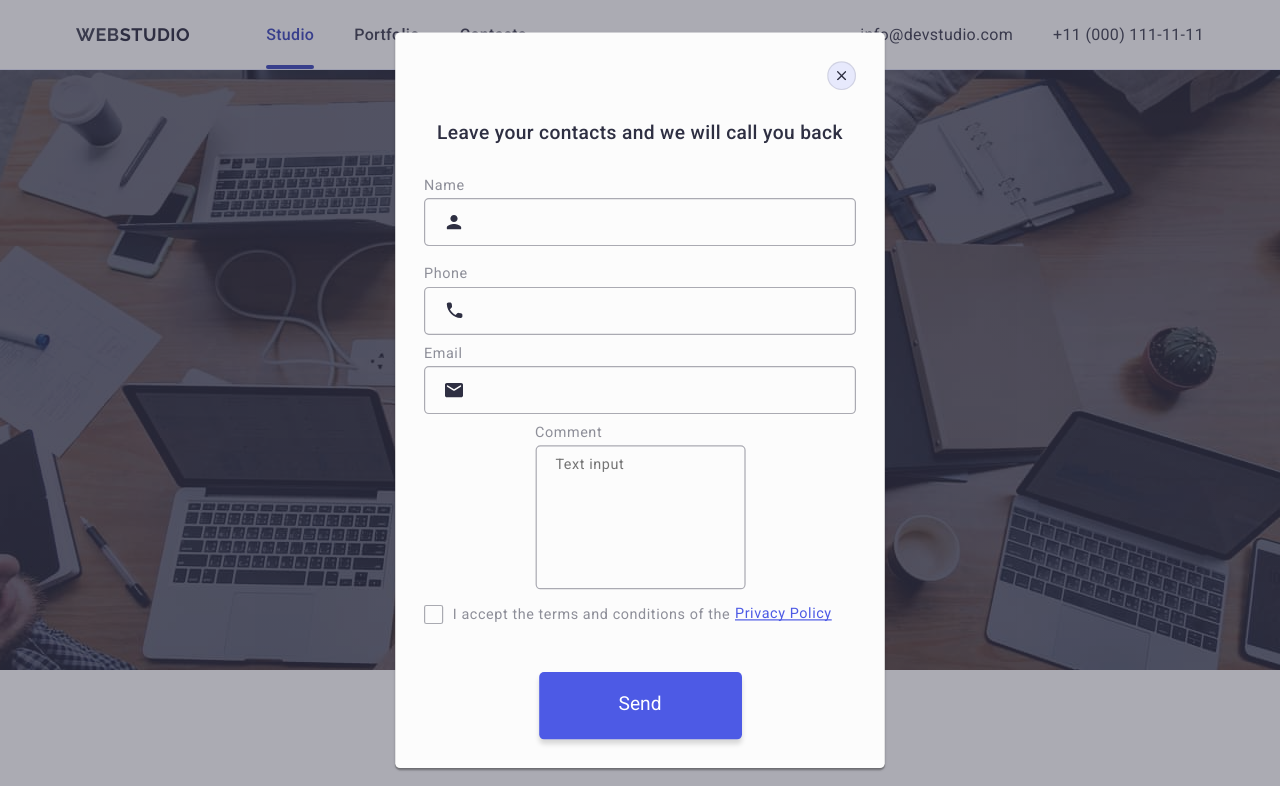
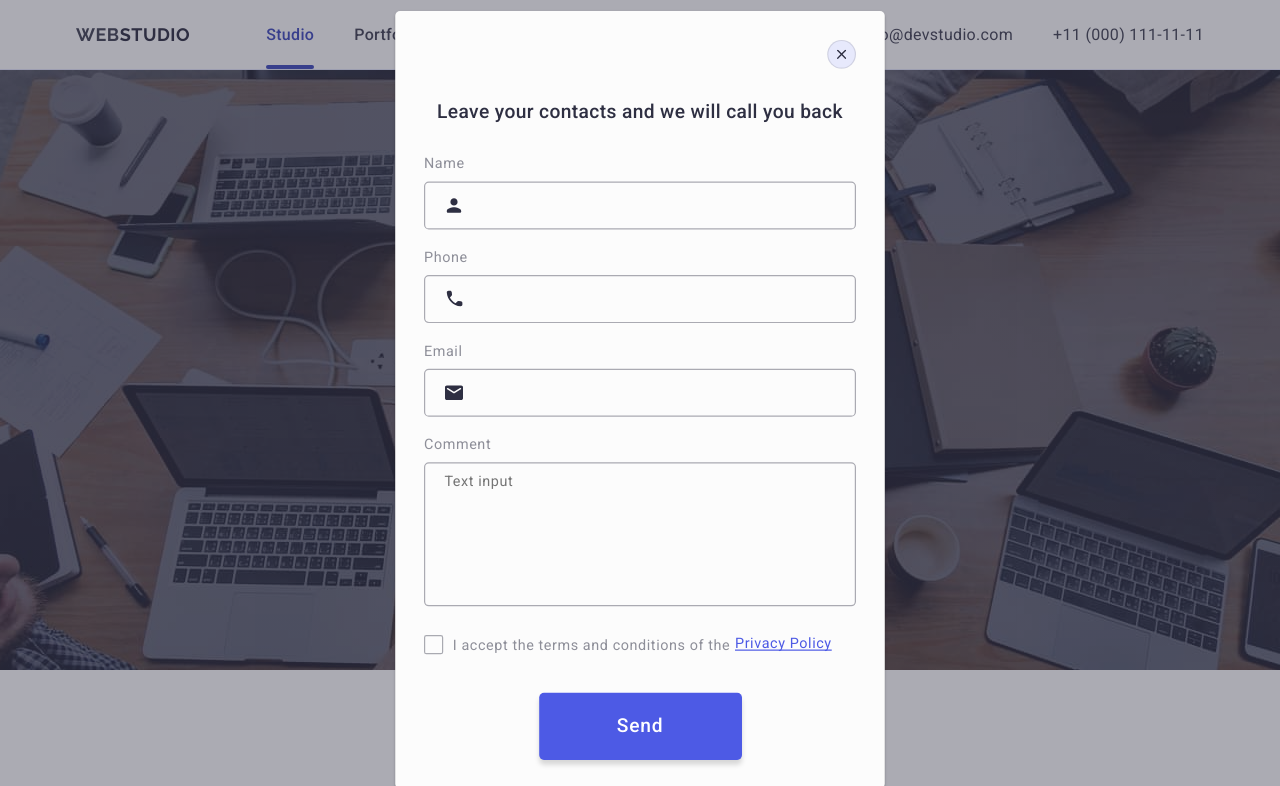
Before and after one commit to Alla-web/goit-markup-hw-05, a plain HTML site: page index.html in a window 1280 px wide. Shown: the top 786 px of the page. Drawn offline with nearby package versions, Linux system fonts and the light colour scheme.

Commit message:
checkbox fixed

```diff
--- a/css/styles.css
+++ b/css/styles.css
@@ -722,7 +722,7 @@ button {
   margin-bottom: 8px;
 }
 
-.form-fild-contaiber {
+.form-filds-container {
   display: flex;
   flex-direction: column;
   gap: 4px;
@@ -772,6 +772,10 @@ button {
   fill: #4d5ae5;
 }
 
+.callback-form > .form-filds-container:nth-child(4) {
+  margin-bottom: 16px;
+}
+
 .comment-area {
   resize: none;
   outline: transparent;
@@ -798,19 +802,31 @@ button {
 
 .agreement-container {
   width: 100%;
-  margin-bottom: 8px;
+  margin-bottom: 24px;
 }
 
 .visually-hidden + .checkbox-label .agreement-checkbox-span {
-  display: block;
+  fill: transparent;
+  display: inline-flex;
   width: 16px;
   height: 16px;
   border: 1px solid rgba(46, 47, 66, 0.4);
   border-radius: 2px;
   margin-right: 8px;
+
   display: flex;
   align-items: center;
   justify-content: center;
+
+  transition: background-color 250ms cubic-bezier(0.4, 0, 0.2, 1),
+    border 250ms cubic-bezier(0.4, 0, 0.2, 1),
+    fill 250ms cubic-bezier(0.4, 0, 0.2, 1);
+}
+
+.visually-hidden:checked + .checkbox-label .agreement-checkbox-span {
+  border: none;
+  fill: #f4f4fd;
+  background-color: #404bbf;
 }
 
 .checkmark-icon {
@@ -820,16 +836,12 @@ button {
 .checkbox-label {
   font-weight: 400;
   font-size: 12px;
-  line-height: 1.16667;
+  line-height: 1.17;
   letter-spacing: 0.04em;
   color: #8e8f99;
 
   display: flex;
   align-items: center;
-}
-
-.visually-hidden:checked + .checkbox-label .agreement-checkbox-span {
-  background-color: #404bbf;
 }
 
 .visually-hidden:checked + .checkbox-label .checkmark-icon {
@@ -845,20 +857,26 @@ button {
 }
 
 .form-send-button {
+  cursor: pointer;
+  padding: 16px 32px;
+  min-width: 169px;
+  height: 56px;
   border-radius: 4px;
-  padding: 16px 32px;
-  width: 169px;
-  height: 56px;
-  margin-top: 24px;
 
-  display: flex;
+  display: block;
   align-items: center;
   justify-content: center;
   gap: 10px;
 
+  font-weight: 500;
+  line-height: 1.5;
+  letter-spacing: 0.04em;
+
   box-shadow: 0 4px 4px 0 rgba(0, 0, 0, 0.15);
   background-color: #4d5ae5;
   color: white;
+
+  transition: background-color 250ms cubic-bezier(0.4, 0, 0.2, 1);
 }
 
 .form-send-button:hover,
--- a/index.html
+++ b/index.html
@@ -502,7 +502,7 @@
               </svg>
             </div>
           </div>
-          <div class="form-fild-container">
+          <div class="form-filds-container">
             <label class="form-label" for="user-phone">Phone</label>
             <div class="input-icon-container">
               <input
@@ -516,7 +516,7 @@
               </svg>
             </div>
           </div>
-          <div class="form-fild-container">
+          <div class="form-filds-container">
             <label class="form-label" for="user-email">Email</label>
             <div class="input-icon-container">
               <input
@@ -530,7 +530,7 @@
               </svg>
             </div>
           </div>
-          <div class="form-fild-container">
+          <div class="form-filds-container">
             <label class="form-label" for="user-comment">Comment</label>
             <textarea
               class="comment-area"
@@ -542,11 +542,12 @@
           <div class="agreement-container">
             <input
               class="visually-hidden"
-              id="agreement"
+              id="user-privacy"
               type="checkbox"
-              name="agreement"
+              name="user-privacy"
+              value="true"
             />
-            <label class="checkbox-label" for="agreement">
+            <label class="checkbox-label" for="user-privacy">
               <span class="agreement-checkbox-span">
                 <svg class="checkmark-icon" width="10" height="8">
                   <use href="./images/icons.svg#icon-checkmark"></use></svg
```
